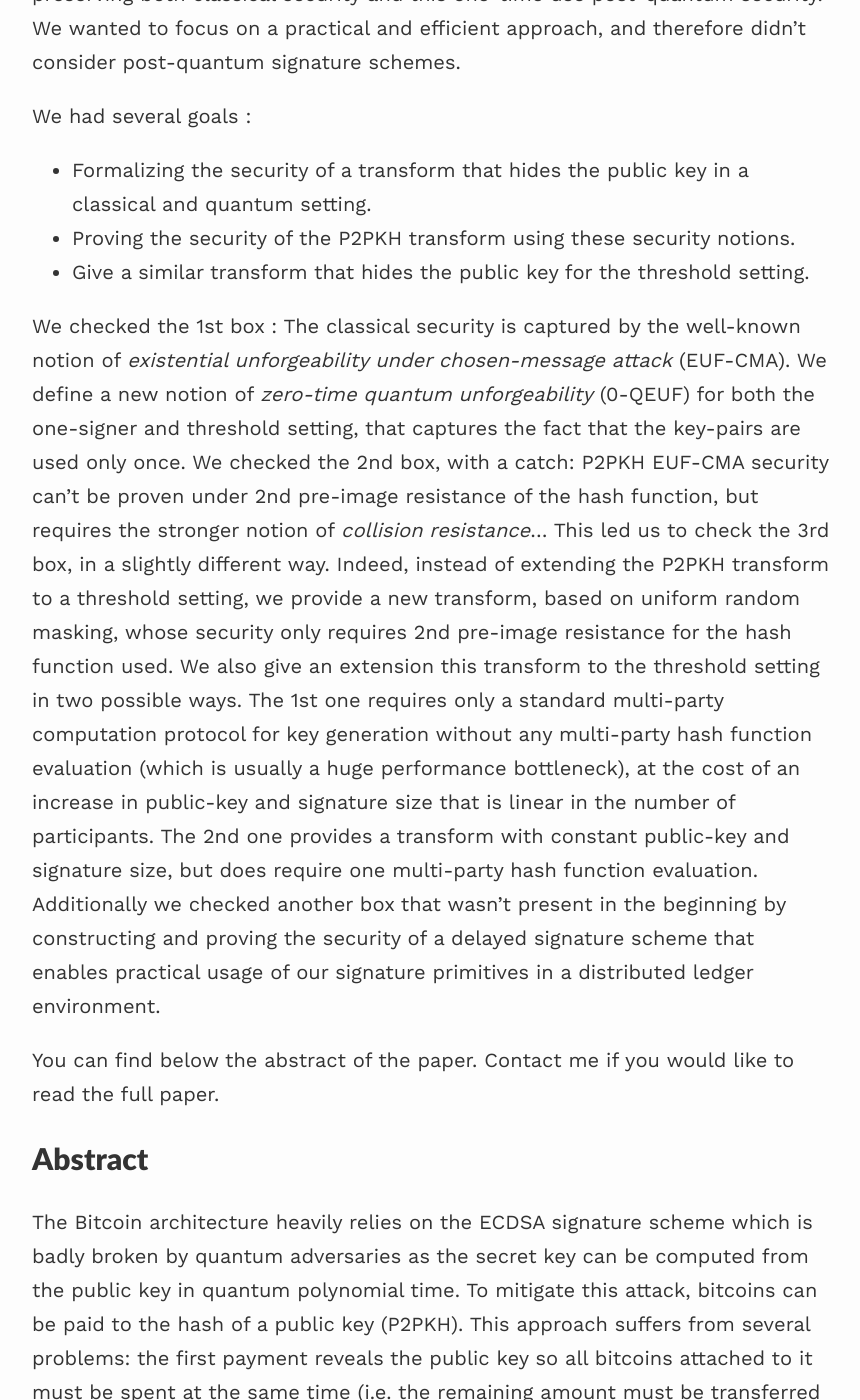
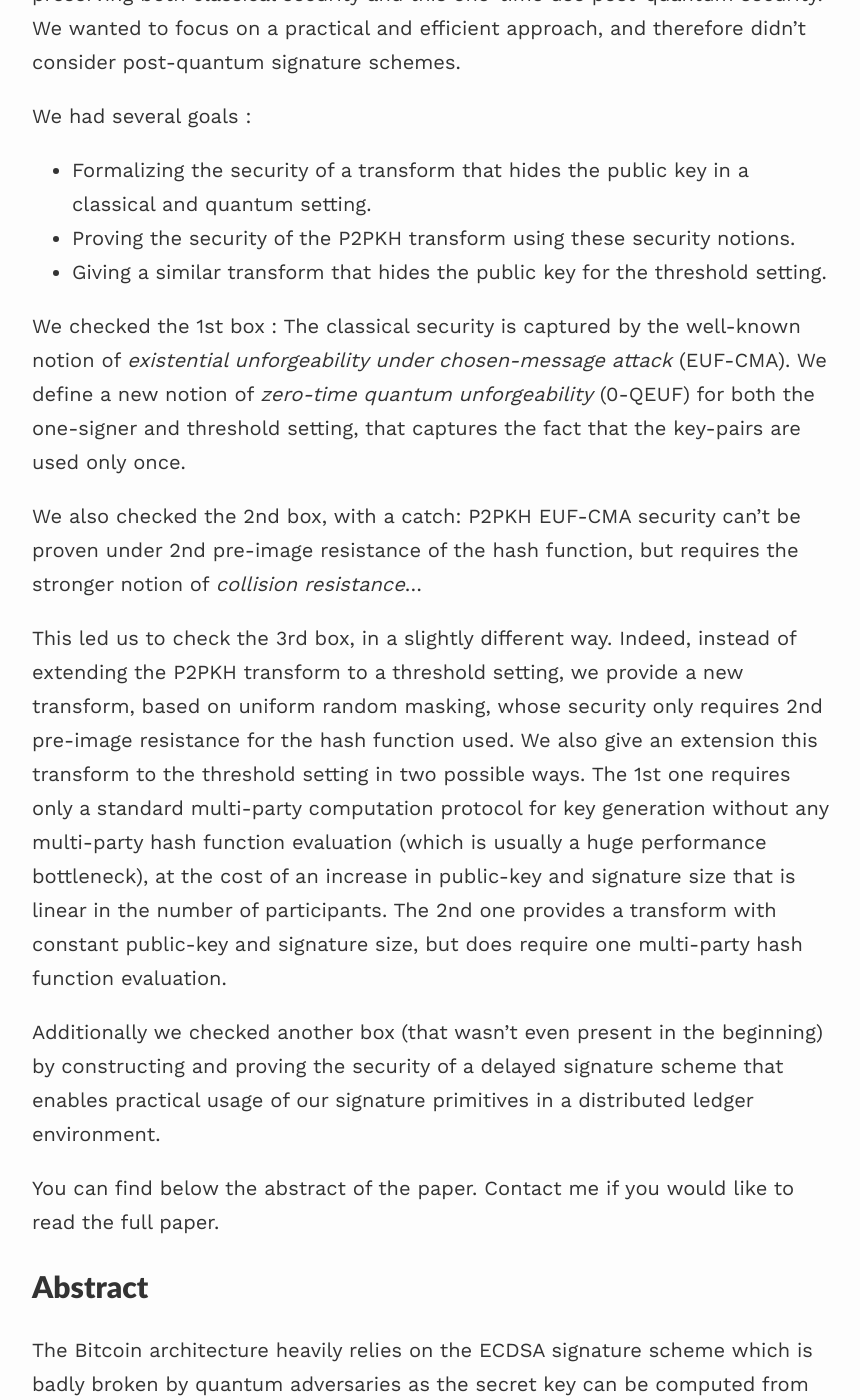
Before and after one commit to lauranemarco/lauranemarco.github.io, a Jekyll site: the page built from _projects/1_project.md, in a window 1280 px wide and 1400 px high, scrolled down 705 px. Shown: the whole window, without its empty margins (208-1068 px from the left). Built offline with Jekyll 4.4.1, drawn with Linux system fonts in a browser that asks for light colours; nearby versions of some CDN libraries.

Commit message:
Update 1_project.md

```diff
--- a/_projects/1_project.md
+++ b/_projects/1_project.md
@@ -13,12 +13,15 @@ Under the supervision of Pr. Serge Vaudenay, and together with my colleague Abdu
 We had several goals :
 * Formalizing the security of a transform that hides the public key in a classical and quantum setting.
 * Proving the security of the P2PKH transform using these security notions.
-* Give a similar transform that hides the public key for the threshold setting.
+* Giving a similar transform that hides the public key for the threshold setting.
 
 We checked the 1st box : The classical security is captured by the well-known notion of *existential unforgeability under chosen-message attack* (EUF-CMA). We define a new notion of *zero-time quantum unforgeability* (0-QEUF) for both the one-signer and threshold setting, that captures the fact that the key-pairs are used only once.
-We checked the 2nd box, with a catch: P2PKH EUF-CMA security can't be proven under 2nd pre-image resistance of the hash function, but requires the stronger notion of *collision resistance*...
+
+We also checked the 2nd box, with a catch: P2PKH EUF-CMA security can't be proven under 2nd pre-image resistance of the hash function, but requires the stronger notion of *collision resistance*...
+
 This led us to check the 3rd box, in a slightly different way. Indeed, instead of extending the P2PKH transform to a threshold setting, we provide a new transform, based on uniform random masking, whose security only requires 2nd pre-image resistance for the hash function used. We also give an extension this transform to the threshold setting in two possible ways. The 1st one requires only a standard multi-party computation protocol for key generation without any multi-party hash function evaluation (which is usually a huge performance bottleneck), at the cost of an increase in public-key and signature size that is linear in the number of participants. The 2nd one provides a transform with constant public-key and signature size, but does require one multi-party hash function evaluation.
-Additionally we checked another box that wasn't present in the beginning by constructing and proving the security of a delayed signature scheme that enables practical usage of our signature primitives in a distributed ledger environment.
+
+Additionally we checked another box (that wasn't even present in the beginning) by constructing and proving the security of a delayed signature scheme that enables practical usage of our signature primitives in a distributed ledger environment.
 
 You can find below the abstract of the paper. Contact me if you would like to read the full paper.
 
```
